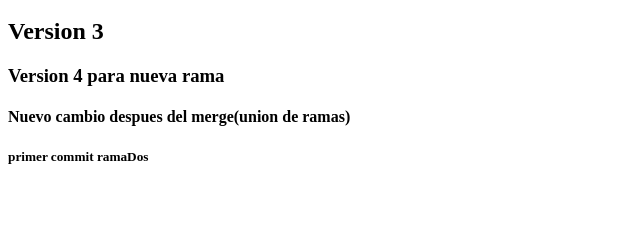
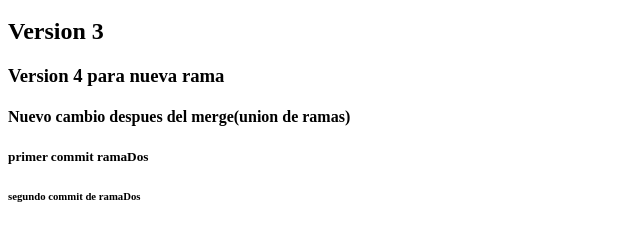
Before and after one commit to JuanMeloSerrano/Aprendiendo-Git-y-Github, a plain HTML site: page index.html in a window 1280 px wide. Shown: the part 120-360 px from the top of the page, without its empty margins (0-640 px from the left). Drawn offline with Linux system fonts and the light colour scheme.

Commit message:
segundo commit ramaDos v2

```diff
--- a/index.html
+++ b/index.html
@@ -13,5 +13,6 @@
     <h3>Version 4 para nueva rama</h3>
     <h4>Nuevo cambio despues del merge(union de ramas)</h4>
     <h5>primer commit ramaDos</h5>
+    <h6>segundo commit de ramaDos</h6>
 </body>
 </html>
```
